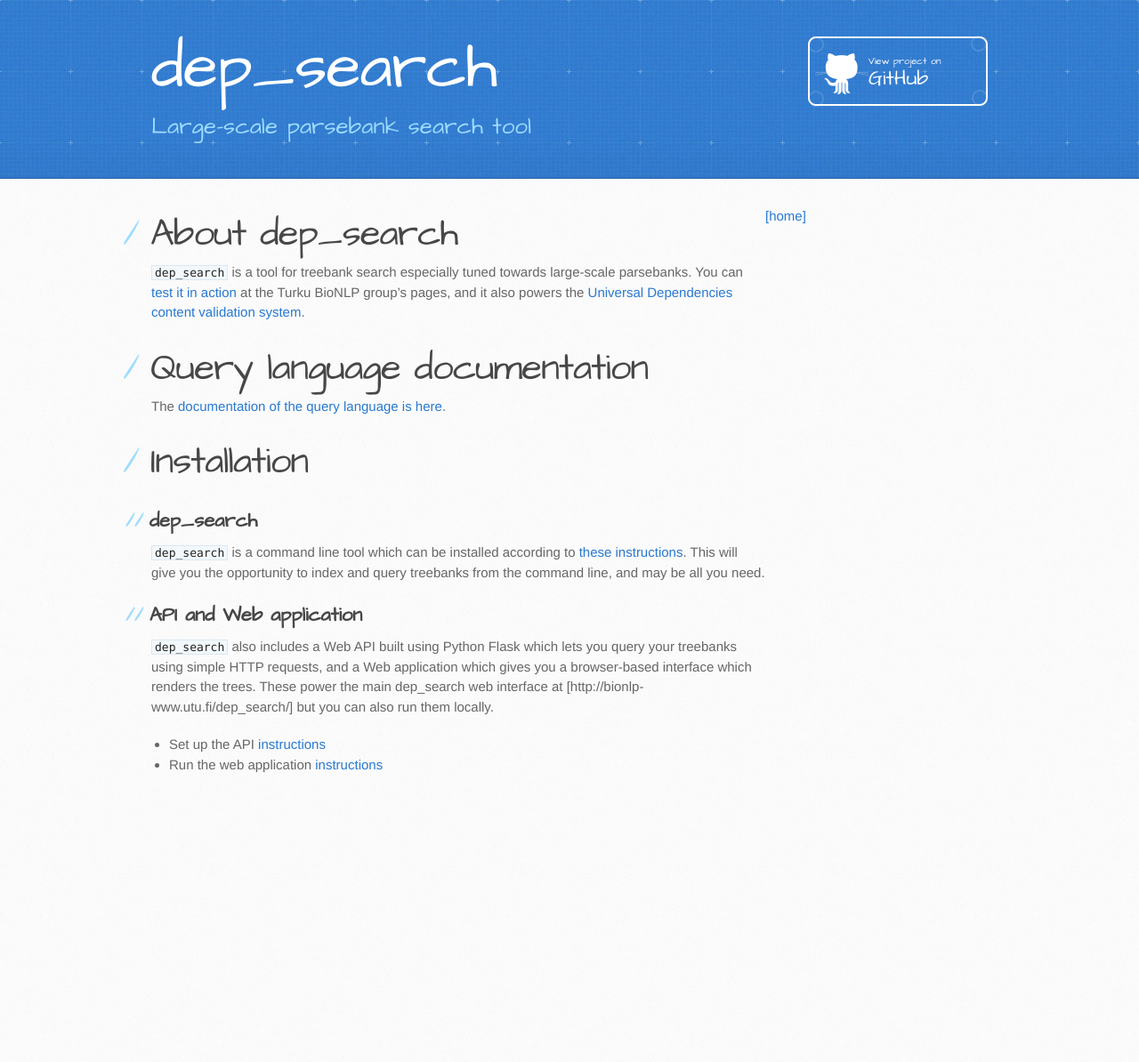
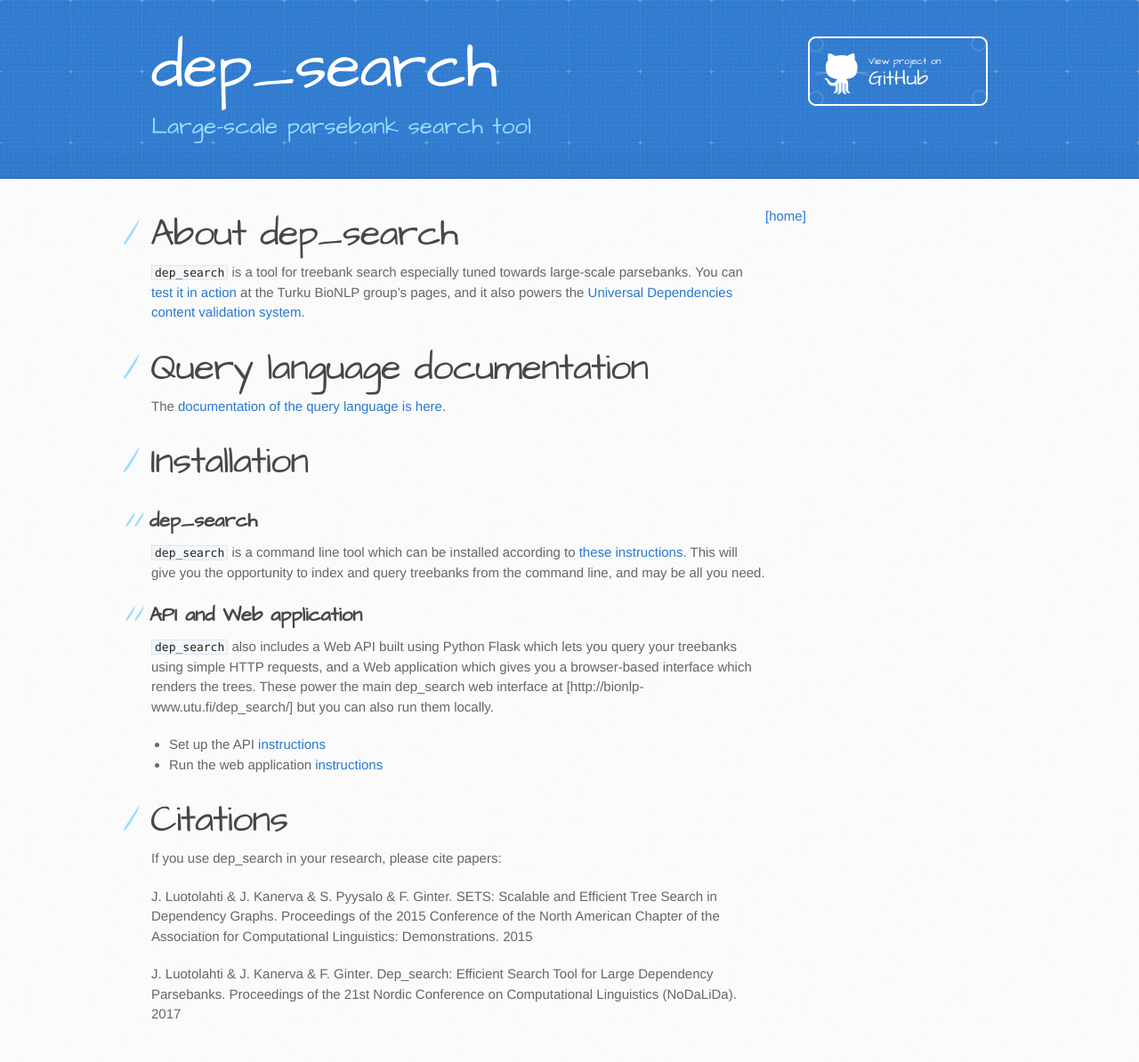
Before and after one commit to fginter/dep_search, a Jekyll site: the page built from index.md, in a window 1280 px wide. Shown: the whole page at 89% size. Built offline with Jekyll 4.4.1, drawn with Linux system fonts in a browser that asks for light colours; our own code applies the rules of GitHub Pages for plain Markdown files; before the commit the page ends 914 px from its top, so only the background shows below that.

Commit message:
Update index.md

```diff
--- a/index.md
+++ b/index.md
@@ -22,3 +22,11 @@ The [documentation of the query language is here](http://bionlp.utu.fi/searchexp
 
 * Set up the API [instructions](webapi.html)
 * Run the web application [instructions](webui.html)
+
+# Citations
+
+If you use dep_search in your research, please cite papers:
+
+J. Luotolahti & J. Kanerva & S. Pyysalo & F. Ginter. SETS: Scalable and Efficient Tree Search in Dependency Graphs. Proceedings of the 2015 Conference of the North American Chapter of the Association for Computational Linguistics: Demonstrations. 2015
+
+J. Luotolahti & J. Kanerva & F. Ginter. Dep_search: Efficient Search Tool for Large Dependency Parsebanks. Proceedings of the 21st Nordic Conference on Computational Linguistics (NoDaLiDa). 2017
```
